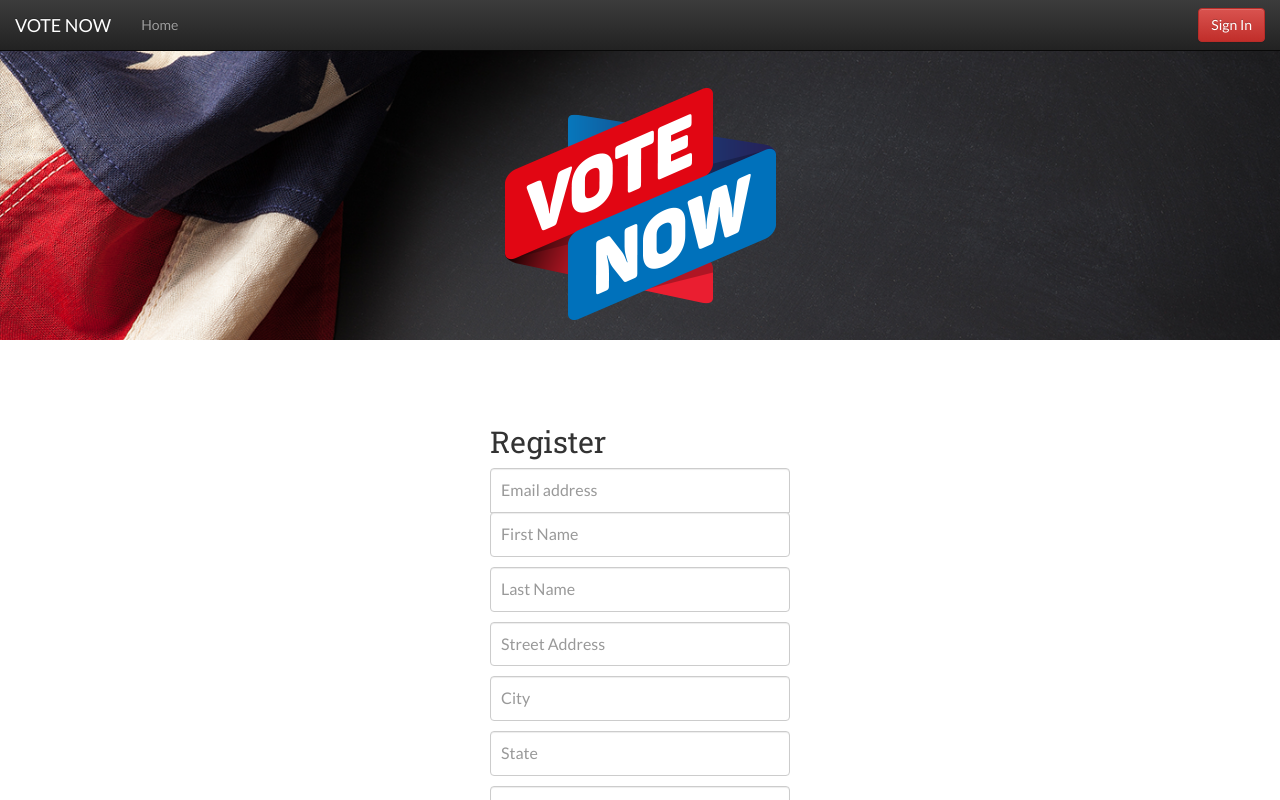
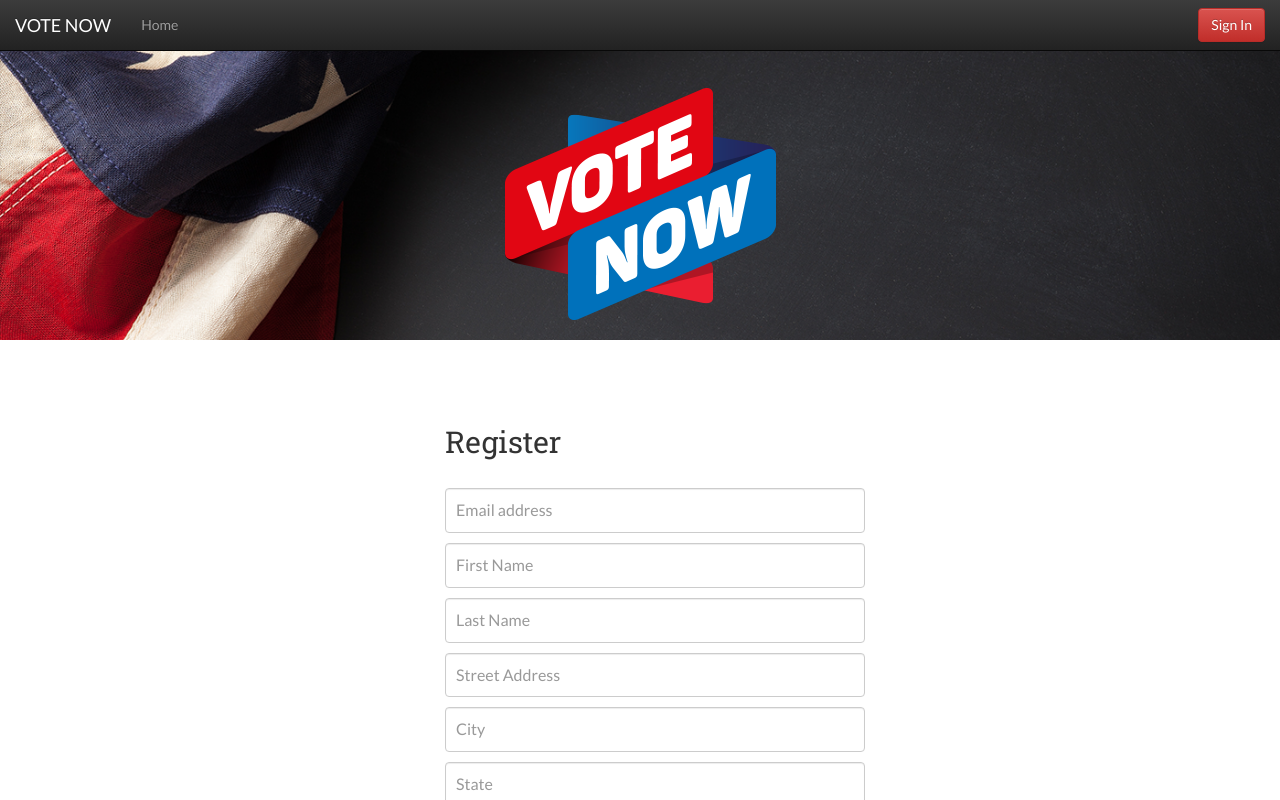
Before and after one commit to lindnerdesign/teamProject3, a React (Create React App) app in the folder client/: page /register in a window 1280 px wide. Shown: the top 800 px of the page. Built offline with nearby package versions, Linux system fonts and the light colour scheme.

Commit message:
register component

```diff
--- a/client/src/components/authRegister/Register.css
+++ b/client/src/components/authRegister/Register.css
@@ -1,16 +1,12 @@
-body {
-  padding-top: 40px;
-
-}
 
 .form-signin {
-  max-width: 330px;
+  max-width: 450px;
   padding: 15px;
   margin: 0 auto;
 }
 .form-signin .form-signin-heading,
 .form-signin .checkbox {
-  margin-bottom: 10px;
+  margin-bottom: 30px;
 }
 .form-signin .checkbox {
   font-weight: normal;
@@ -36,6 +32,15 @@ body {
   border-top-left-radius: 0;
   border-top-right-radius: 0;
 }
-.form-signin p {
-  margin-top: 10px;
+
+.register {
+  margin: auto;
+  width: 100%;
+  align-content: center;
+  margin-left: 5%;
+  float: left;
 }
+
+.form-control {
+  margin: 0px 0 10px 0;
+}
--- a/client/src/components/authRegister/Register.js
+++ b/client/src/components/authRegister/Register.js
@@ -2,7 +2,7 @@ import React, { Component } from 'react';
 import './Register.css';
 import API from "../../utils/API";
 import NavBar from "../NavBar";
-import {Row, Col, Button} from "react-bootstrap";
+import { Row, Col, Button, Grid } from "react-bootstrap";
 
 class Create extends Component {
 
@@ -47,11 +47,11 @@ class Create extends Component {
     API.registerVoter(voter)
       .then((result) => {
         console.log(result);
-        if(result.data.success===false){
+        if (result.data.success === false) {
           this.setState({ message: result.data.msg });
-        }else{
+        } else {
           this.setState({ message: 'Registration Successful. Please Login now' });
-          this.props.history.push("/login")
+          //this.props.history.push("/login")
 
         }
       });
@@ -70,20 +70,47 @@ class Create extends Component {
         <Row className="voteSearch">
           <NavBar />
         </Row>
+        <Grid>
+          <Row>
+            <Col xs={12} sm={12} md={12}>
               <form className="form-signin" onSubmit={this.onSubmit}>
-        {this.state.message !== '' &&
-            <div className="alert alert-warning alert-dismissible" role="alert">
-              { this.state.message }
+              <div>
+              {this.state.message !== ''
+              ? <div>
+              {this.state.message.toString().includes('Successful') ?
+                  (<div className="alert alert-success alert-success" role="alert">
+                    {this.state.message}
+                  </div>):(<div className="alert alert-success alert-danger" role="alert">
+                    {this.state.message}
+                  </div>)}
               </div>
+              :null
               }
+                {/* {this.state.message.toString().includes('Successful') ?
+                  (<div className="alert alert-success alert-success" role="alert">
+                    {this.state.message}
+                  </div>):
+                  ({this.state.message !== '' ? (<div className="alert alert-success alert-danger" role="alert">
+                    {this.state.message}
+                  </div>):null})} */}
+                  </div>
                 <h2 className="form-signin-heading">Register</h2>
-          <input type="email" className="form-control" placeholder="Email address" name="username" value={username} onChange={this.handleInputChange} required />
+                <input
+                  type="email"
+                  value={this.state.username}
+                  onChange={this.handleInputChange}
+                  name="username"
+                  type="text"
+                  className="form-control register"
+                  placeholder="Email address"
+                  required
+                />
                 <input
                   value={this.state.firstName}
                   onChange={this.handleInputChange}
                   name="firstName"
                   type="text"
-            className="form-control"
+                  className="form-control register"
                   placeholder="First Name"
                 />
                 <input
@@ -91,7 +118,7 @@ class Create extends Component {
                   onChange={this.handleInputChange}
                   name="lastName"
                   type="text"
-            className="form-control"
+                  className="form-control register"
                   placeholder="Last Name"
                 />
                 <input
@@ -99,7 +126,7 @@ class Create extends Component {
                   onChange={this.handleInputChange}
                   name="line1"
                   type="text"
-            className="form-control"
+                  className="form-control register"
                   placeholder="Street Address"
                 />
                 <input
@@ -107,7 +134,7 @@ class Create extends Component {
                   onChange={this.handleInputChange}
                   name="city"
                   type="text"
-            className="form-control"
+                  className="form-control register"
                   placeholder="City"
                 />
 
@@ -116,7 +143,7 @@ class Create extends Component {
                   onChange={this.handleInputChange}
                   name="state"
                   type="text"
-            className="form-control"
+                  className="form-control register"
                   placeholder="State"
                 />
                 <input
@@ -124,12 +151,15 @@ class Create extends Component {
                   onChange={this.handleInputChange}
                   name="zip"
                   type="text"
-            className="form-control"
+                  className="form-control register"
                   placeholder="ZIP Code"
                 />
-          <input type="password" className="form-control" placeholder="Password" name="password" value={password} onChange={this.handleInputChange} required />
-          <button className="btn btn-lg btn-primary btn-block" type="submit">Register</button>
+                <input type="password" className="form-control register" placeholder="Password" name="password" value={password} onChange={this.handleInputChange} required />
+                <Button className="btn btn-lg btn-primary" type="submit">Register</Button>
               </form>
+            </Col>
+          </Row>
+        </Grid>
       </div>
     );
   }
```
Lines whose indentation alone changed are shown as unchanged.
